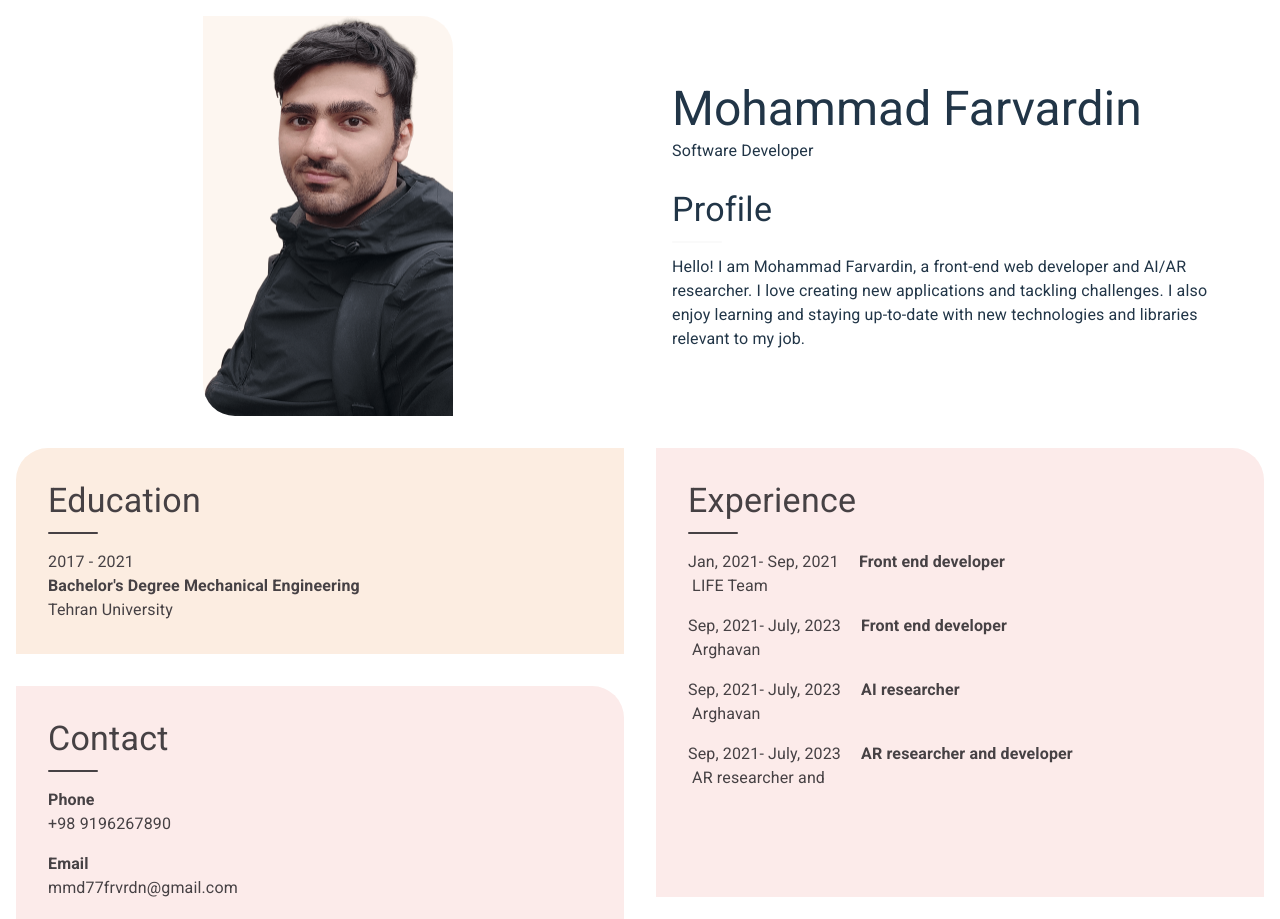
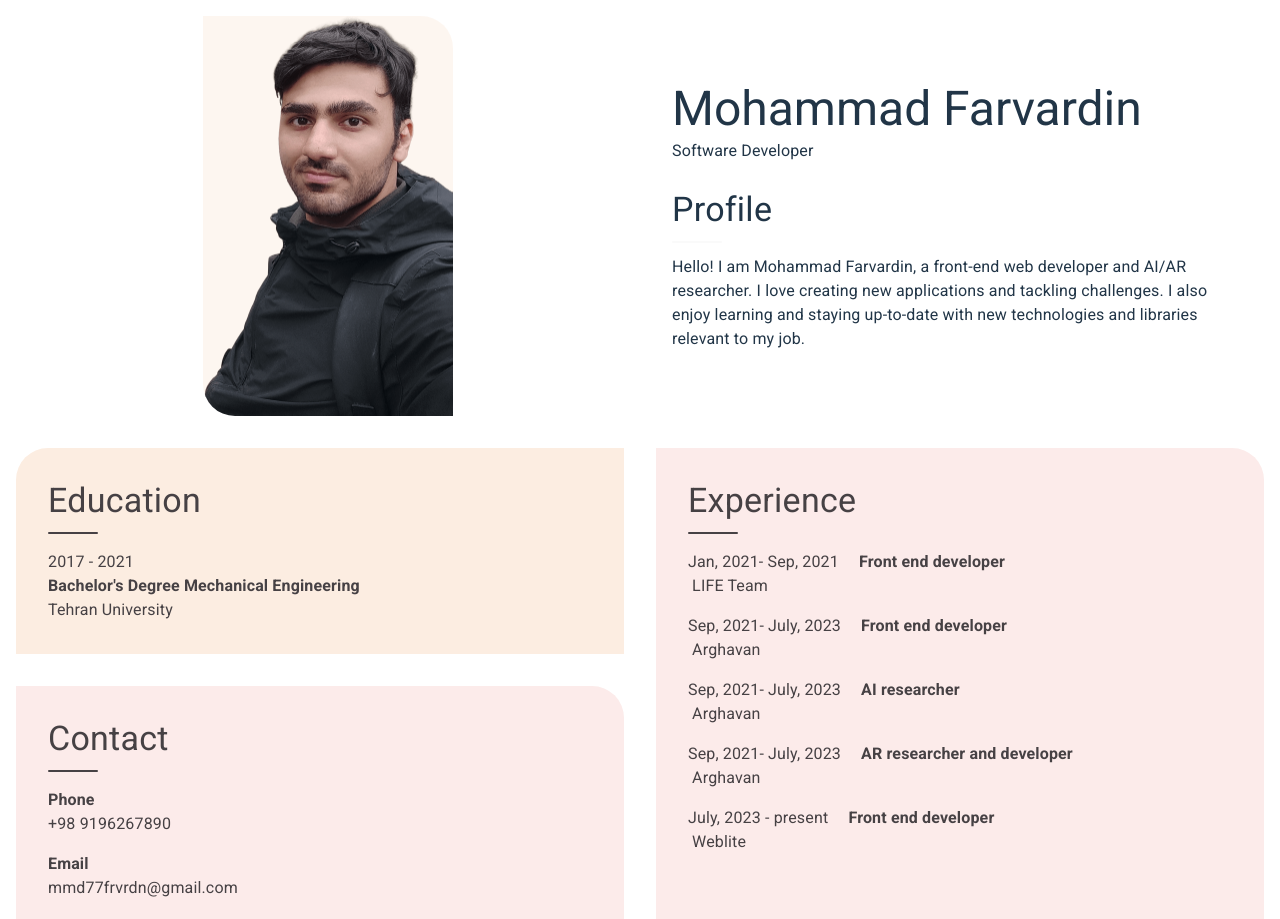
Before and after one commit to mmd550/My-Resume, a React (Vite) app: page / in a window 1280 px wide. Shown: the top 919 px of the page. Built offline with nearby package versions, Linux system fonts and the light colour scheme.

Commit message:
feat: Update resume

```diff
--- a/src/App.tsx
+++ b/src/App.tsx
@@ -94,11 +94,19 @@ function App() {
                 <ResumeCardItem>
                   <ExperienceItem>
                     <Typography component="pre">
-                      {"Sep, 2021- July, 2023 \n AR researcher and "}
+                      {"Sep, 2021- July, 2023 \n Arghavan "}
                     </Typography>
                     <ExperienceItemDesc>
                       AR researcher and developer
                     </ExperienceItemDesc>
+                  </ExperienceItem>
+                </ResumeCardItem>
+                <ResumeCardItem>
+                  <ExperienceItem>
+                    <Typography component="pre">
+                      {"July, 2023 - present \n Weblite"}
+                    </Typography>
+                    <ExperienceItemDesc>Front end developer</ExperienceItemDesc>
                   </ExperienceItem>
                 </ResumeCardItem>
               </ResumeCard>
```
